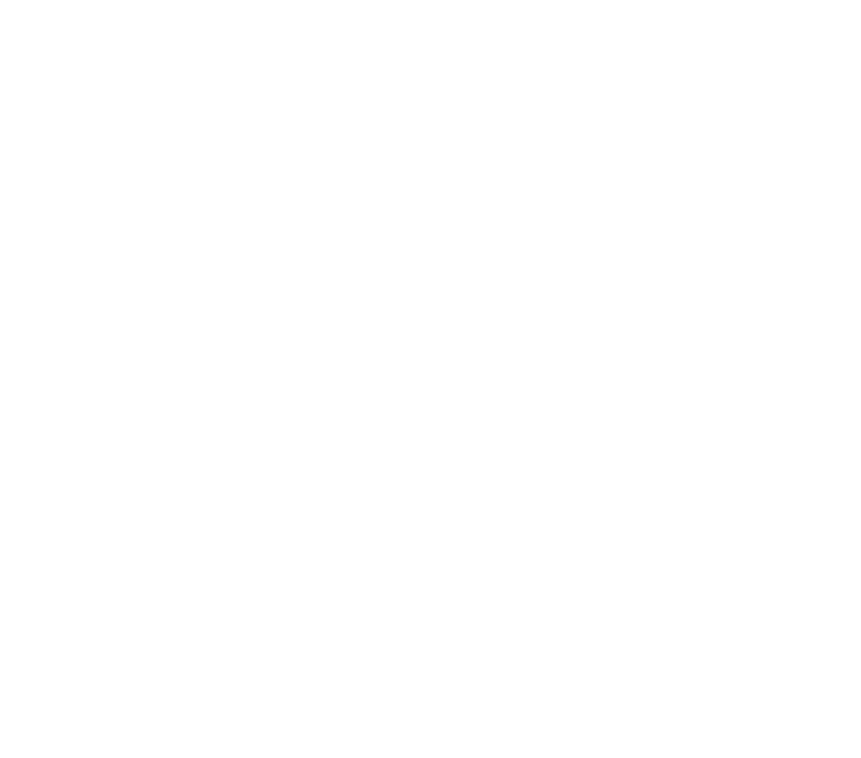
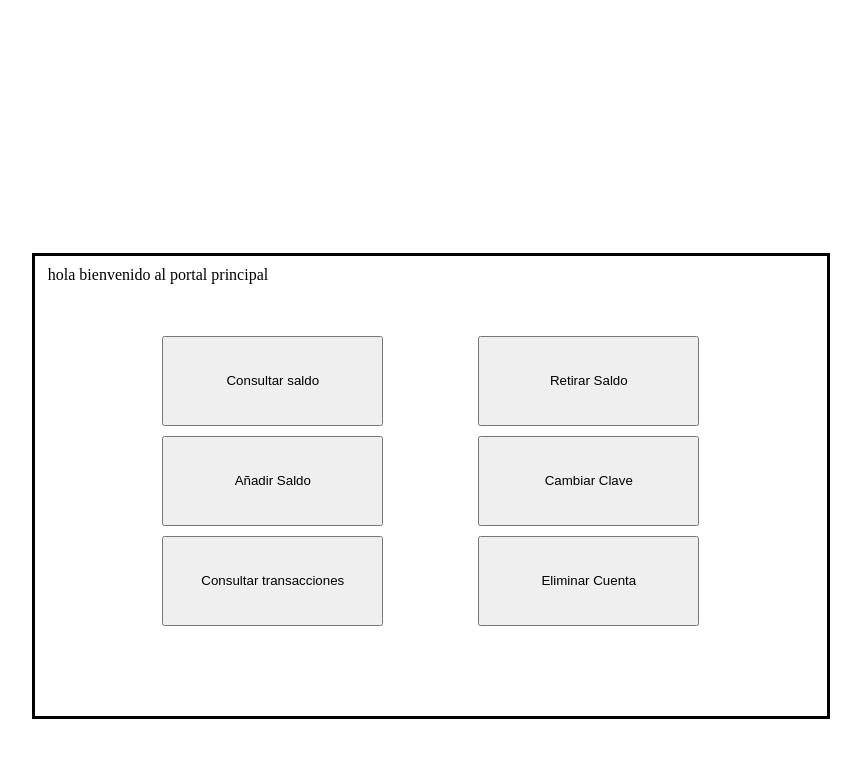
Before and after one commit to AlejoProjects/cajero_temporal, a plain HTML site: page main.html in a window 1280 px wide. Both pictures are taken after a click on the button "Log In". Shown: the whole page, without its empty margins (229-1090 px from the left). Drawn offline with Linux system fonts and the light colour scheme.

Commit message:
se añade la pantalla de botones y se empiezan a utilizar elementos de la clase client

```diff
--- a/code.js
+++ b/code.js
@@ -1,54 +1,54 @@
 let logButton = document.getElementById('log_in_button');
-class cliente{
+class cliente {
     /**La clase cliente tiene las variables de nombre, contraseña  y dinero.
      * Las funciones principales son las relacionadas a la manipulación del dinero.
      *name es de tipo string
      *password es de tipo string
      *money es de tipo double
     */
-    constructor(name,password,money){
+    constructor(name, password, money) {
         name = this.name;
         password = this.password;
         money = this.money;
     }
-    get names(){
+    get names() {
         return this.name;
     }
-    get passwords(){
+    get passwords() {
         return this.password;
     }
-    get moneys(){
+    get moneys() {
         return this.money;
     }
-    set names(n){
+    set names(n) {
         this.name = n;
     }
-    set passwords(p){
+    set passwords(p) {
         this.password = p;
     }
-    set moneys(m){
+    set moneys(m) {
         this.money = m;
     }
 
 
-    addMoney(amount){
+    addMoney(amount) {
         /**La función addMoney añade dinero al saldo total del cliente
          * si el valor ingresado supera al saldo maximo, el valor del dinero no es modificado.
          */
         let totalValue = amount + this.money;
-        if(totalValue >= 990){
+        if (totalValue >= 990) {
             console.log('el monto excede el maximo');
         }
         else {
             this.money = amount;
         }
     }
-    substractMoney(amount){
-         /**La función substractMoney retira dinero al saldo total del cliente
-         * si el valor ingresado deja el saldo en negativo, el valor del dinero no es modificado.
-         */
+    substractMoney(amount) {
+        /**La función substractMoney retira dinero al saldo total del cliente
+        * si el valor ingresado deja el saldo en negativo, el valor del dinero no es modificado.
+        */
         let totalValue = amount - this.money;
-        if(totalValue < 0){
+        if (totalValue < 0) {
             console.log('el monto supera el saldo');
         }
         else {
@@ -56,12 +56,12 @@ class cliente{
         }
     }
 }
-let   client = new cliente("","",500);
-function removeUserLog(){
+let client = new cliente("", "", 500);
+function removeUserLog() {
     userWindow = document.getElementById('user_log');
     userWindow.remove();
 }
-function addOptionsWindow(){
+function addOptionsWindow() {
     const ventanaPrincipal = document.createElement("div");
     const textoPrueba = document.createElement("p");
     const node = document.createTextNode(client.passwords);
@@ -71,19 +71,20 @@ function addOptionsWindow(){
     body.appendChild(ventanaPrincipal);
     ventanaPrincipal.appendChild(textoPrueba);
 }
-function defineClient(){
+function defineClient() {
     /**Crea un cliente al  */
+    let mainMenu = document.getElementById('main_menu');
+    let mainMenuText = document.getElementById('main_menu_text');
     nam = document.getElementById('username_input').value;
     password = document.getElementById('password_input').value;
-    client.names= nam;
+    client.names = nam;
     client.passwords = password;
     client.moneys = 500;
     removeUserLog();
-    addOptionsWindow();
-
+    mainMenu.style.display  = 'block';
+    mainMenuText.innerHTML = 'hola '+client.names + ' bienvenido al portal principal';
 
 }
-function main(){
-
-}
-main();
+/**Lo que sigue simplemente es manipular los elementos del DOM para mostrar las ventanas según la opción que se pida. */
+/**La ventana de los botones solo se le hace display. */
+/**el resto de las ventanas se crean directamente */
--- a/main.html
+++ b/main.html
@@ -20,6 +20,18 @@
         </div>
         <button id="log_in_button" class="user_log_element" onclick="defineClient()">Log In</button>
     </div>
+    <div id="main_menu">
+        <p id="main_menu_text"></p>
+        <div class='window' id="main_menu_buttons">
+        <button class="main_menu_button">Consultar saldo</button>
+        <button class="main_menu_button">Retirar Saldo</button>
+        <button class="main_menu_button">Añadir Saldo</button>
+        <button class="main_menu_button">Cambiar Clave</button>
+        <button class="main_menu_button">Consultar transacciones</button>
+        <button class="main_menu_button">Eliminar Cuenta</button>
+        </div>
+    </div>
+
 <script src="/code.js"></script>
 </body>
 
--- a/stylesheet.css
+++ b/stylesheet.css
@@ -1,20 +1,63 @@
-/*User log se refiere a la ventana que contiene la información del usuario y la contraseña.*/
+
 .window {
     display:grid;
-    grid-template-rows: 2fr 2fr 1fr;
     justify-content: center;
     justify-items: center;
-    margin-top: 40%;
+    margin-top: 20%;
+    margin-bottom: 20%;
+    margin-left:20%;
     padding-bottom: 5%;
+    padding:100px;
+    border-style: solid;
+    width:50%;
+    height:100%;
+
 }
+
 /*Se refiere a los elementos contenidos dentro de la ventana principal*/
 .user_log_element{
     display: flex;
     flex-direction: row;
     align-items: baseline;
     margin-bottom: 5%;
+
 }
 /*se refiere a la caja pequeña que contiene el texto del usuario y el input*/
 .input_logs {
     margin-right: 5%;
 }
+/*Se refiere a los elementos de la pantalla principal.*/
+#main_menu {
+    display:none;
+
+    }
+#main_menu_text {
+    margin-left: 21%;
+    position: absolute;
+    margin-top: 1%;
+
+
+}
+/*Se refiere a los elementos de los botones*/
+#main_menu_buttons{
+    display:grid;
+    grid-template-rows: 1fr 1fr 1fr;
+    grid-template-columns: 1fr 1fr;
+    justify-content: center;
+    justify-items: center;
+    margin-top: 20%;
+    margin-bottom: 20%;
+    margin-left:20%;
+    padding-bottom: 5%;
+    padding:80px;
+    border-style: solid;
+    width:50%;
+    height:100%;
+
+}
+.main_menu_button{
+    margin-bottom: 25%;
+    width:70%;
+    height:90%;
+
+}
```
